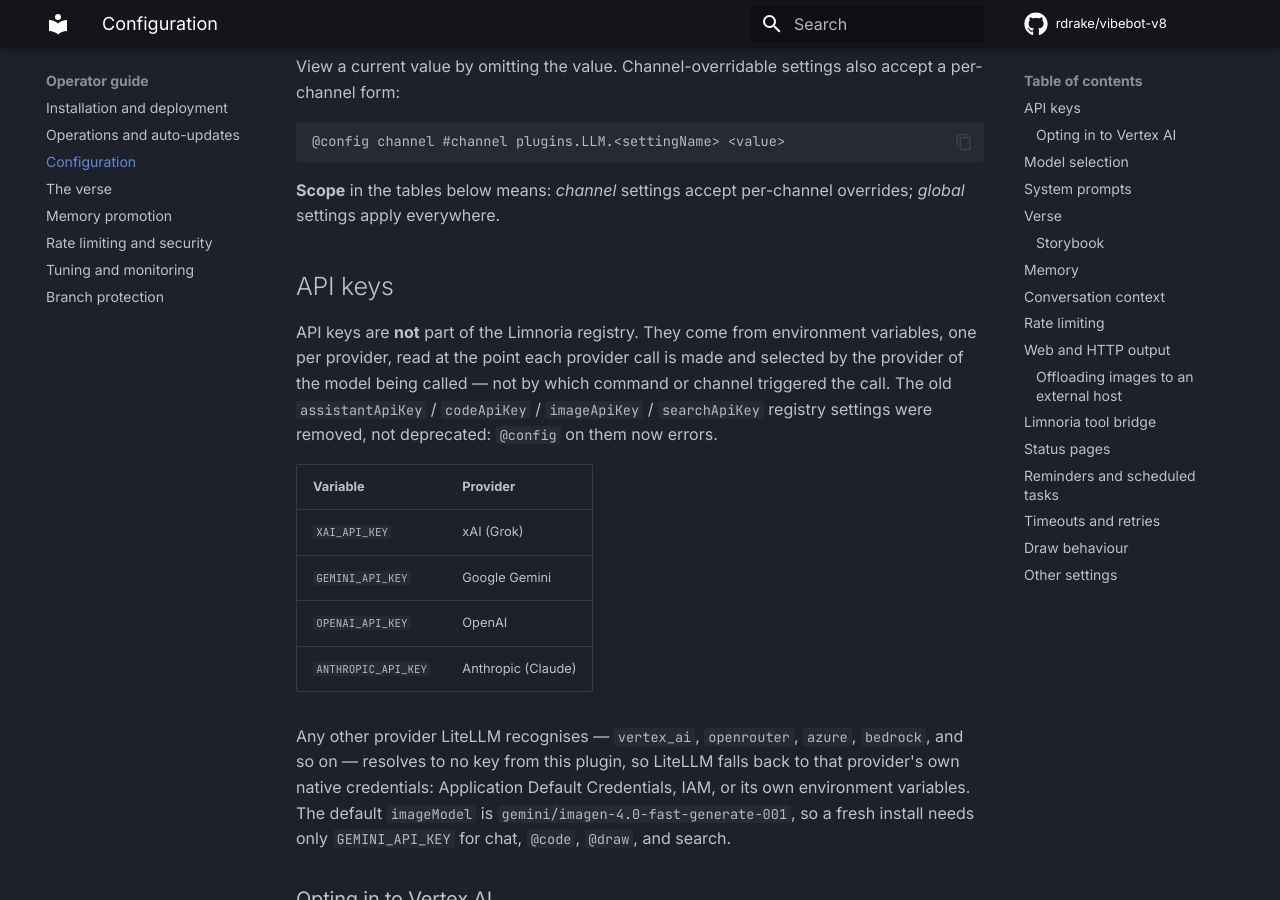
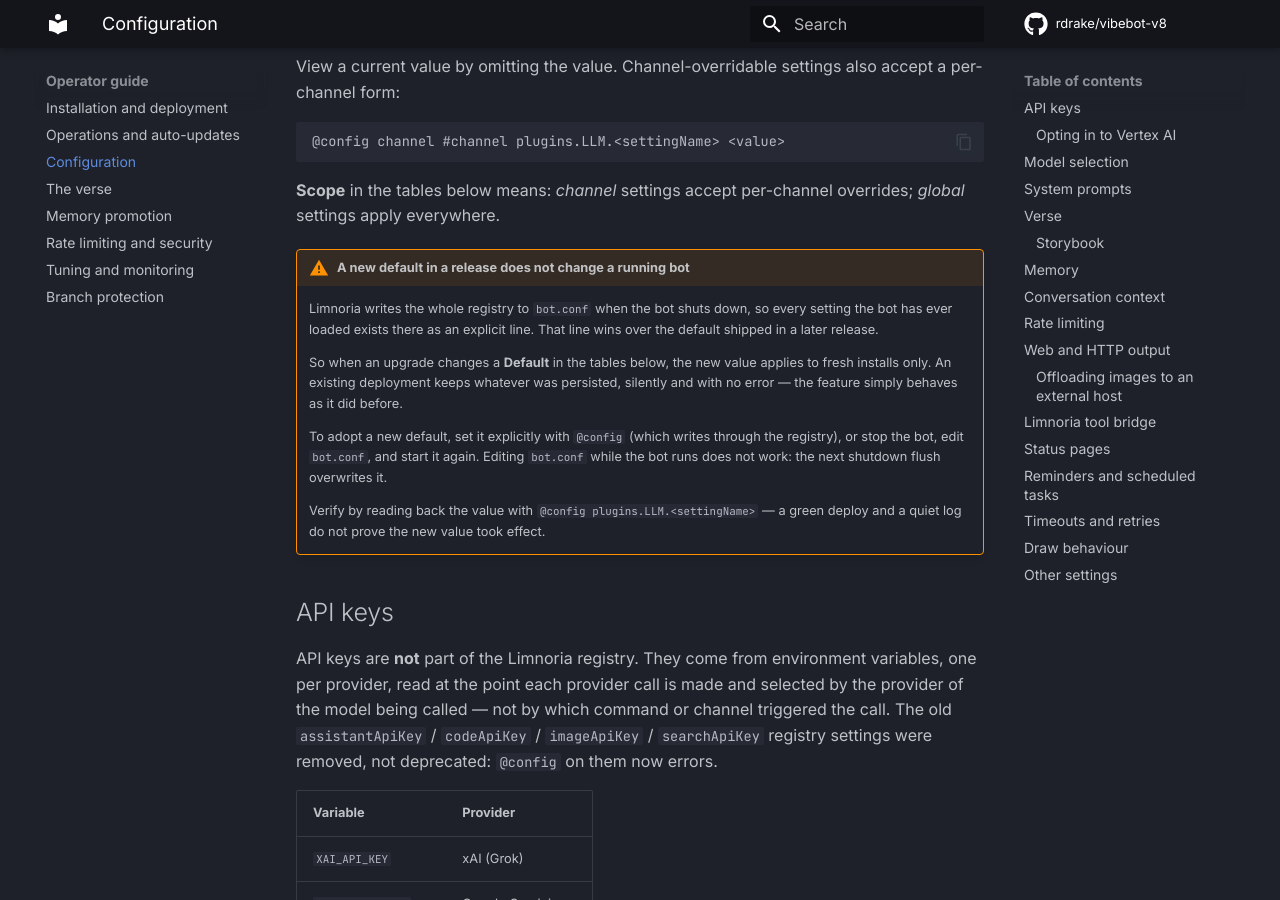
Before and after one commit to rdrake/vibebot-v8, an MkDocs documentation site: the page built from docs/guide/operator/configuration.md, in a window 1280 px wide and 900 px high, scrolled down 338 px. Built offline with MkDocs 1.6.1 and Material for MkDocs 9.7.7, drawn with Linux system fonts in a browser that asks for light colours; comment, search, counter and statistics services are not loaded.

Commit message:
docs: a new registry default does not reach a running bot
Corrects a claim both status specs made — 'no prod config change needed, it's
at the registered default'. That holds only until Limnoria has flushed the key
to bot.conf on shutdown, after which the persisted line overrides any default
shipped later.

Caught live: the incident.io deploy went green with status.openai.com silently
unpolled, because the previous deploy had persisted the two-URL value. The
code was correct and the logs were clean — a source absent from config
produces no errors, it is simply never read.

Adds an operator warning covering every setting, not just this one, and
corrects both cutover sections.

````diff
--- a/docs/guide/operator/configuration.md
+++ b/docs/guide/operator/configuration.md
@@ -15,6 +15,16 @@
 ```
 
 **Scope** in the tables below means: *channel* settings accept per-channel overrides; *global* settings apply everywhere.
+
+!!! warning "A new default in a release does not change a running bot"
+
+    Limnoria writes the whole registry to `bot.conf` when the bot shuts down, so every setting the bot has ever loaded exists there as an explicit line. That line wins over the default shipped in a later release.
+
+    So when an upgrade changes a **Default** in the tables below, the new value applies to fresh installs only. An existing deployment keeps whatever was persisted, silently and with no error — the feature simply behaves as it did before.
+
+    To adopt a new default, set it explicitly with `@config` (which writes through the registry), or stop the bot, edit `bot.conf`, and start it again. Editing `bot.conf` while the bot runs does not work: the next shutdown flush overwrites it.
+
+    Verify by reading back the value with `@config plugins.LLM.<settingName>` — a green deploy and a quiet log do not prove the new value took effect.
 
 ## API keys
 
````
Also changed, not shown: docs/superpowers/specs/2026-08-17-incident-io-support-design.md (+31 -4 lines), docs/superpowers/specs/2026-08-17-multi-source-status-design.md (+12 -3 lines).
